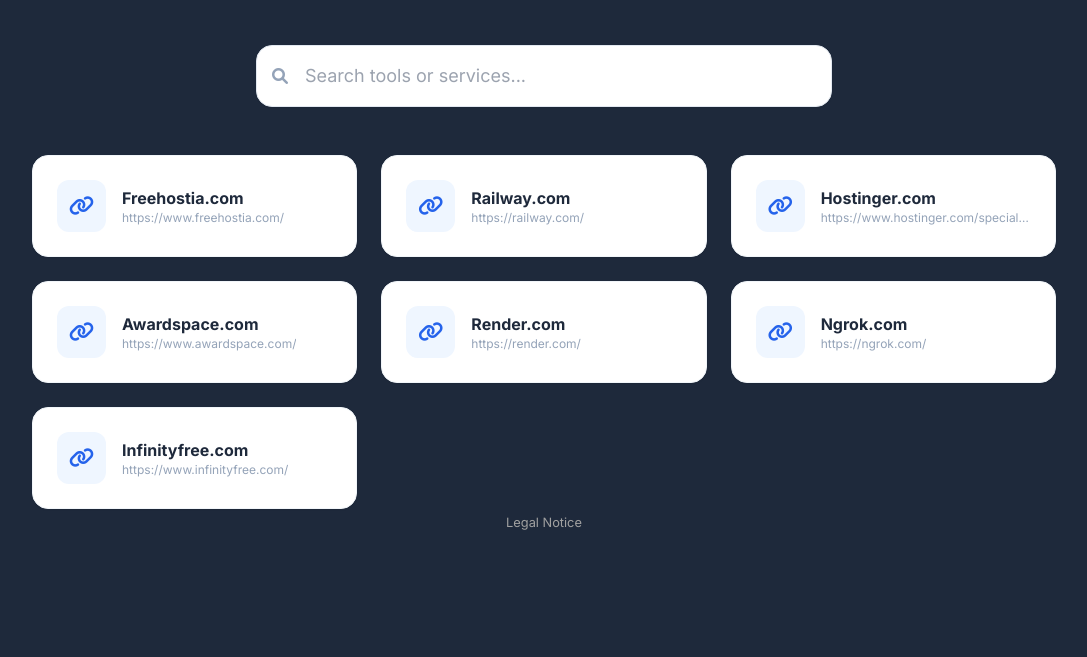
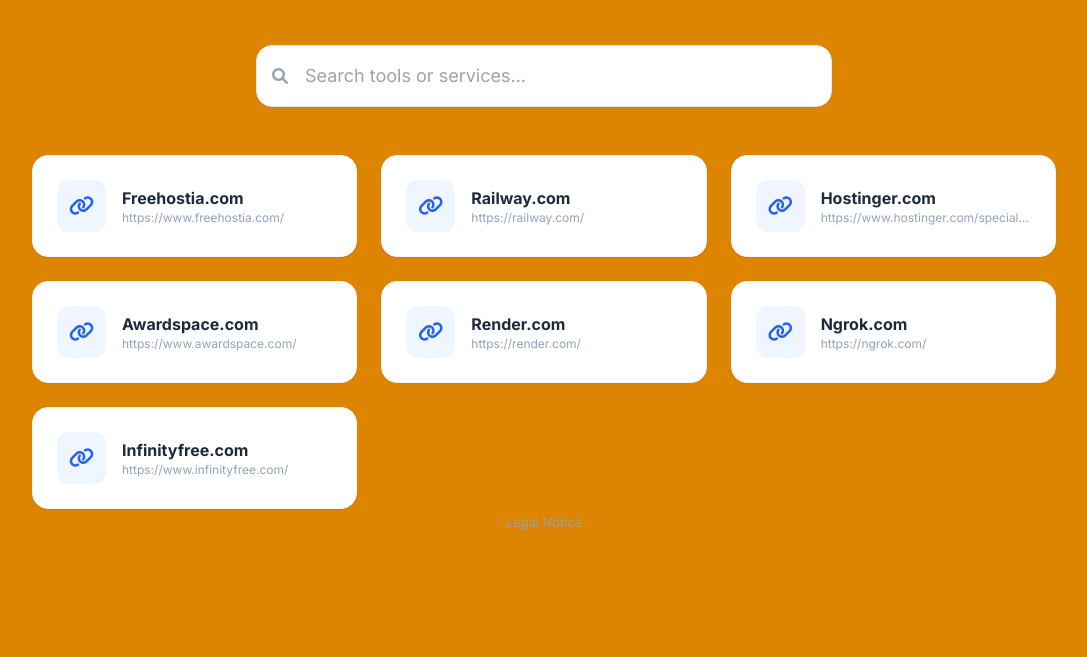
Before and after one commit to tiwut/I-use-these-tools-and-services-, a plain HTML site: page index.html in a window 1280 px wide. Shown: the part 143-800 px from the top of the page, without its empty margins (96-1183 px from the left). Drawn offline with nearby package versions, Linux system fonts and the light colour scheme.

Commit message:
Update index.html

```diff
--- a/index.html
+++ b/index.html
@@ -8,7 +8,7 @@
     <link href="https://cdnjs.cloudflare.com/ajax/libs/font-awesome/6.0.0/css/all.min.css" rel="stylesheet">
     <style>
         @import url('https://fonts.googleapis.com/css2?family=Inter:wght@300;400;600;700&display=swap');
-        body { font-family: 'Inter', sans-serif; background-color: #1e293b; }
+        body { font-family: 'Inter', sans-serif; background-color: #dd8400; }
         .tool-card { transition: all 0.3s ease; }
         .tool-card:hover { transform: translateY(-5px); }
     </style>
```
